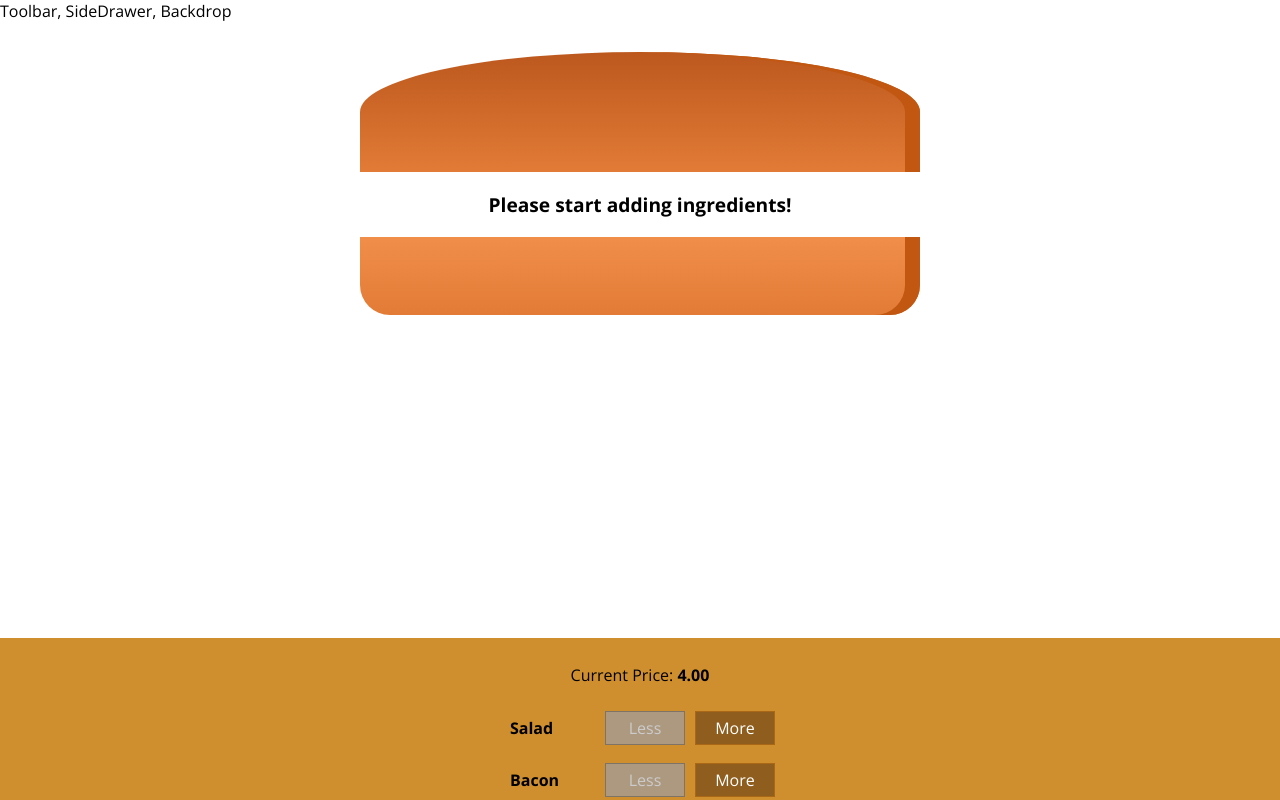
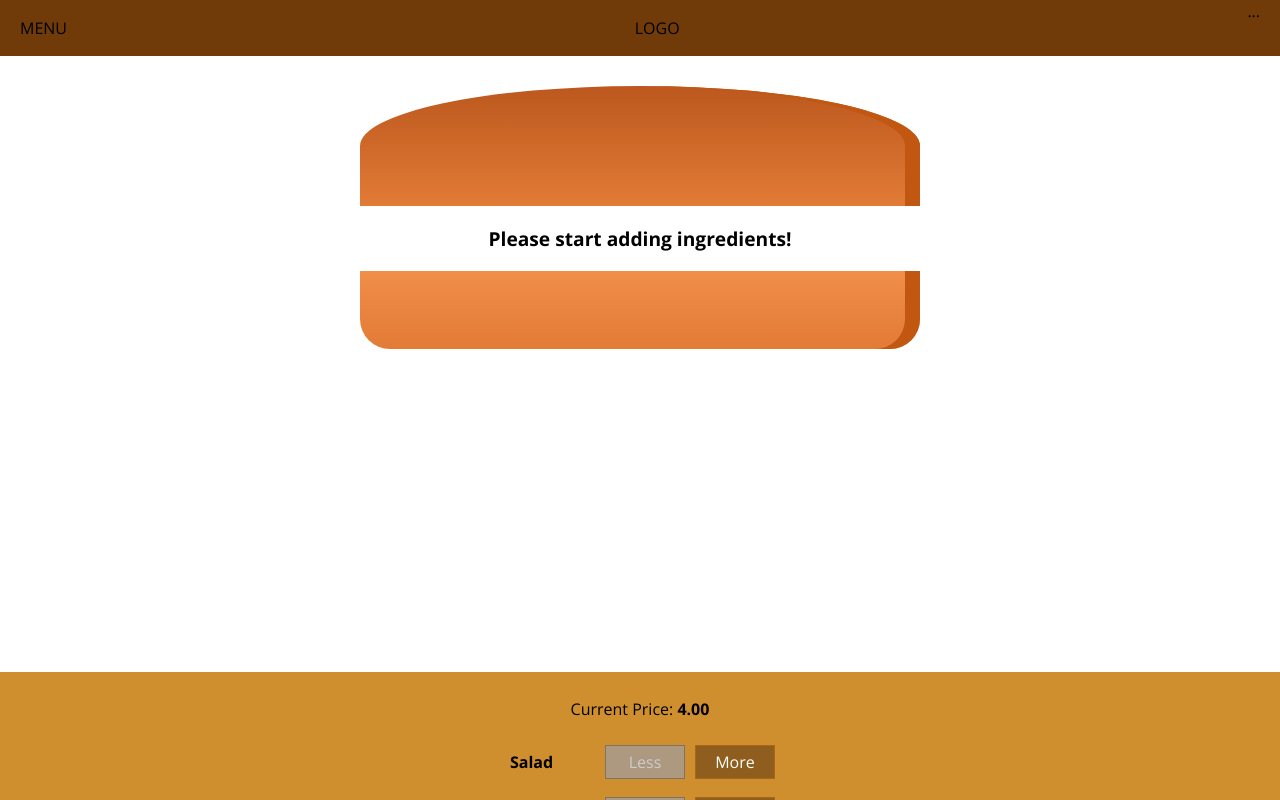
Before and after one commit to Weisbergbsf/my-burger-app, a React (Create React App) app: page / in a window 1280 px wide. Shown: the top 800 px of the page. Built offline with nearby package versions, Linux system fonts and the light colour scheme.

Commit message:
Added a Toolbar

```diff
--- a/src/components/Layout/Layout.css
+++ b/src/components/Layout/Layout.css
@@ -1,3 +1,3 @@
 .Content {
-    margin-top: 16px;
+    margin-top: 72px;
 }
--- a/src/components/Layout/Layout.js
+++ b/src/components/Layout/Layout.js
@@ -1,10 +1,11 @@
 import React from 'react';
 import Aux from '../../hoc/Aux';
+import Toolbar from '../Navigation/Toolbar/Toolbar'
 import './Layout.css'
 
 const layout = (props) => (
     <Aux>
-        <div>Toolbar, SideDrawer, Backdrop</div>
+        <Toolbar />
         <main className="Content">
             {props.children}
         </main>
--- /dev/null
+++ b/src/components/Navigation/Toolbar/Toolbar.css
@@ -0,0 +1,18 @@
+.Toolbar {
+    height: 56px;
+    width: 100%;
+    position: fixed;
+    top: 0;
+    left: 0;
+    background-color: #703b09;
+    display: flex;
+    justify-content: space-between;
+    align-items: center;
+    padding: 0 20px;
+    box-sizing: border-box;
+    z-index: 90;
+}
+
+.Toolbar nav {
+    height: 100%;
+}
--- /dev/null
+++ b/src/components/Navigation/Toolbar/Toolbar.js
@@ -0,0 +1,15 @@
+import React from 'react';
+
+import './Toolbar.css';
+
+const toolbar = (props) => (
+    <header className="Toolbar">
+        <div>MENU</div>
+        <div>LOGO</div>
+        <nav>
+            ...
+        </nav>
+    </header>
+);
+
+export default toolbar;
```
